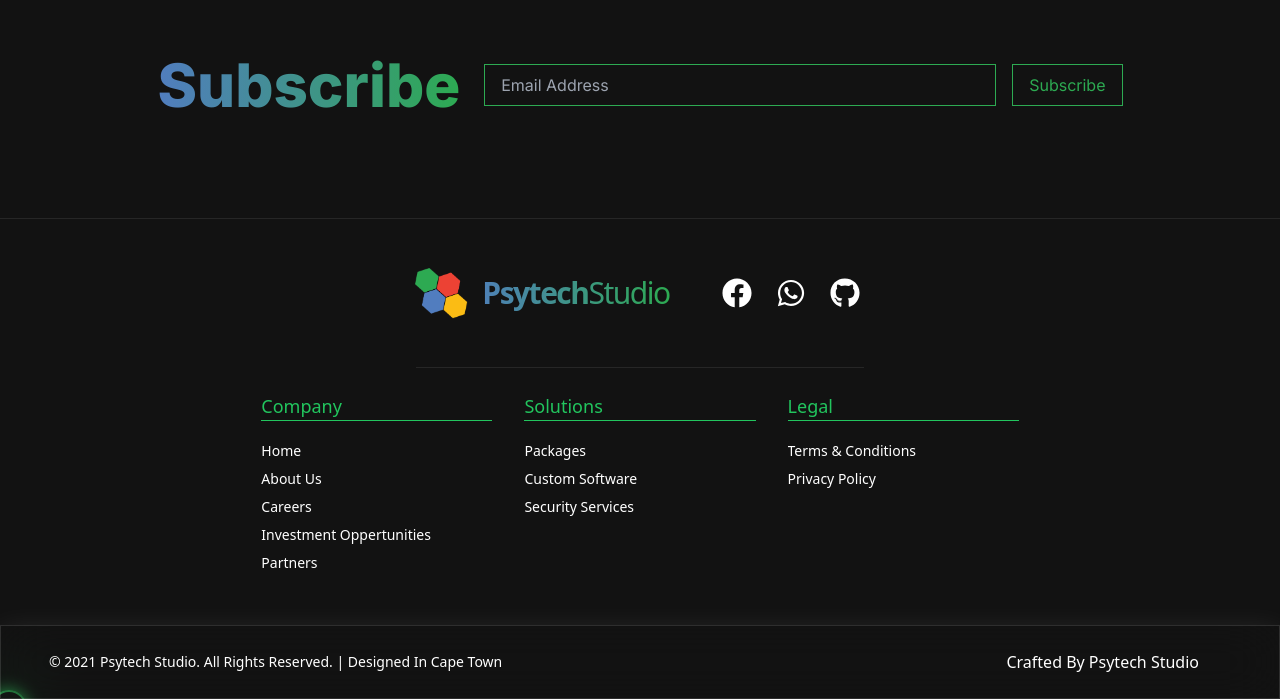
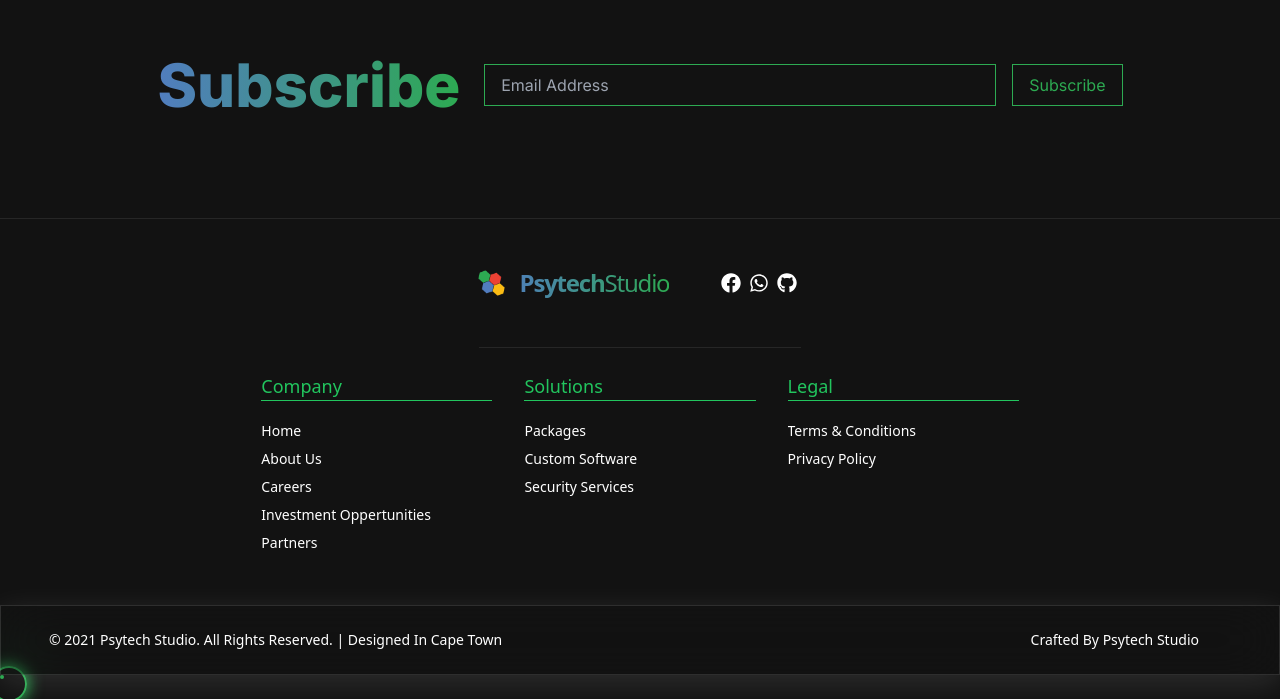
Before and after one commit to christiaan-fourie/psytech, a Next.js app: page / in a window 1280 px wide. Shown: the part 2066-2765 px from the top of the page. After the commit the page ends 2741 px from the top, so only its background shows below. Built offline with nearby package versions, Linux system fonts and the light colour scheme.

Commit message:
Update Footer.jsx

```diff
--- a/components/Footer/Footer.jsx
+++ b/components/Footer/Footer.jsx
@@ -17,18 +17,18 @@ const Footer = () => {
                             src="/logo.png"
                             alt="Psytech Logo"
                             className='rotate-90 hover:rotate-180 transition-all duration-700'
-                            width={50}
-                            height={50}
+                            width={25}
+                            height={25}
                             priority
                         />
-                        <Link href='/' className="pl-4 tracking-tighter text-3xl font-extrabold hover:cursor-pointer bg-clip-text text-transparent bg-gradient-to-r from-[#517dbf] to-[#2daa52]">
+                        <Link href='/' className="pl-4 tracking-tighter text-2xl md:3xl font-extrabold hover:cursor-pointer bg-clip-text text-transparent bg-gradient-to-r from-[#517dbf] to-[#2daa52]">
                             Psytech<span className='font-extralight'>Studio</span>
                         </Link>
                         <div className=' pl-12 text-center'>
-                            <div className='flex justify-center items-center space-x-4'>
-                                <Link className='hover:bg-[#2daa52] rounded-full p-1 transition-all duration-500' href="https://www.facebook.com/psytechstudio" target='_blank'> <FaFacebook size={30} /> </Link>
-                                <Link className='hover:bg-[#2daa52] rounded-full p-1 transition-all duration-500' href="https://wa.me/0718737005" target='_blank'> <FaWhatsapp size={30} /> </Link>
-                                <Link className='hover:bg-[#2daa52] rounded-full p-1 transition-all duration-500' href="https://github.com/PsytechStudio" target='_blank'> <FaGithub size={30} /> </Link>
+                            <div className='flex justify-center items-center mspace-x-4'>
+                                <Link className='hover:bg-[#2daa52] rounded-full p-1 transition-all duration-500' href="https://www.facebook.com/psytechstudio" target='_blank'> <FaFacebook size={20} /> </Link>
+                                <Link className='hover:bg-[#2daa52] rounded-full p-1 transition-all duration-500' href="https://wa.me/0718737005" target='_blank'> <FaWhatsapp size={20} /> </Link>
+                                <Link className='hover:bg-[#2daa52] rounded-full p-1 transition-all duration-500' href="https://github.com/PsytechStudio" target='_blank'> <FaGithub size={20} /> </Link>
                             </div>
                         </div>
         </div>
@@ -83,7 +83,7 @@ const Footer = () => {
         {/* Copywright */}
         <div className='flex flex-col w-full md:flex-row glassLight capitalize items-center justify-between py-6 pl-12 pr-20 border-t border-neutral-800 mt-12 bg-opacity-50'>
             <p className='text-sm text-center font-light'>© 2021 Psytech Studio. All Rights Reserved. | Designed in Cape Town</p>
-            <p>Crafted By Psytech Studio </p>
+            <p className='text-sm text-center font-light hidden md:block'>Crafted By Psytech Studio </p>
         </div>
     </div>
   )
```
